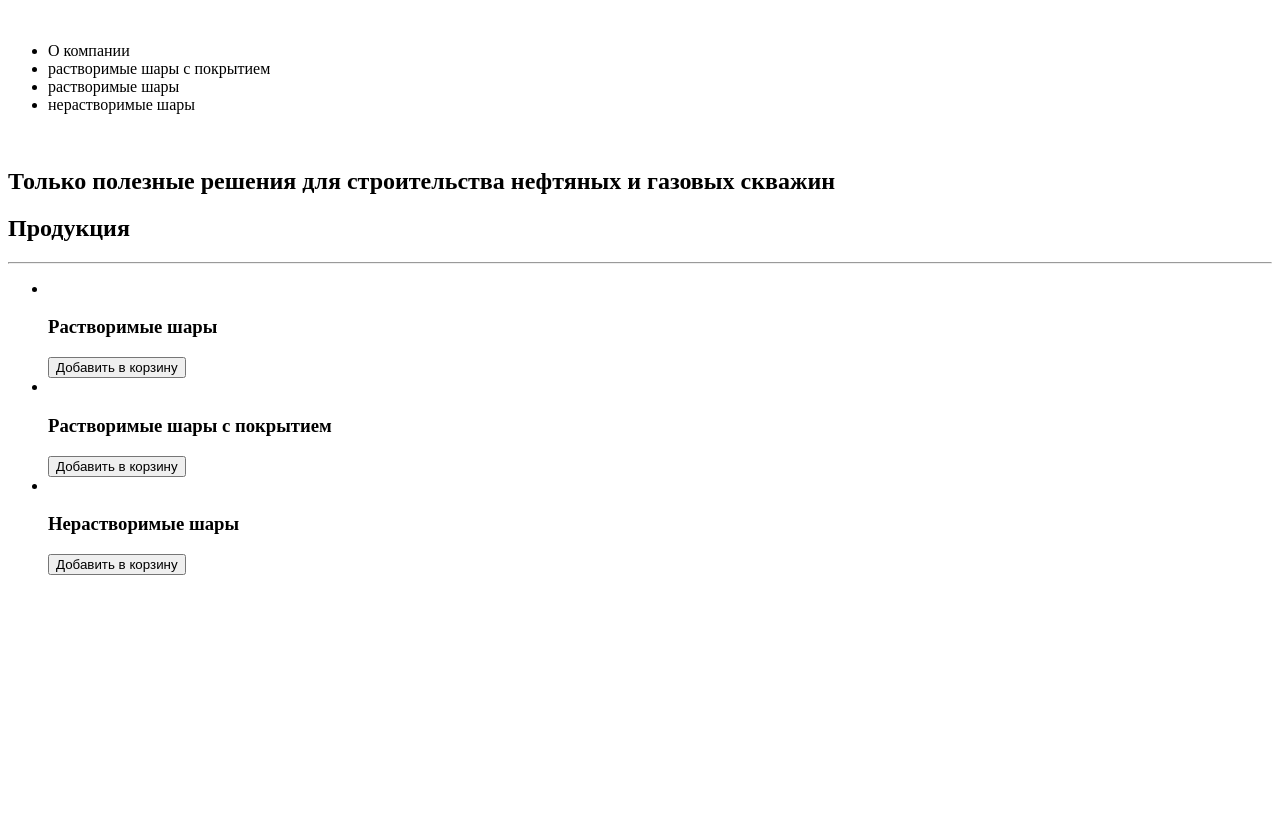
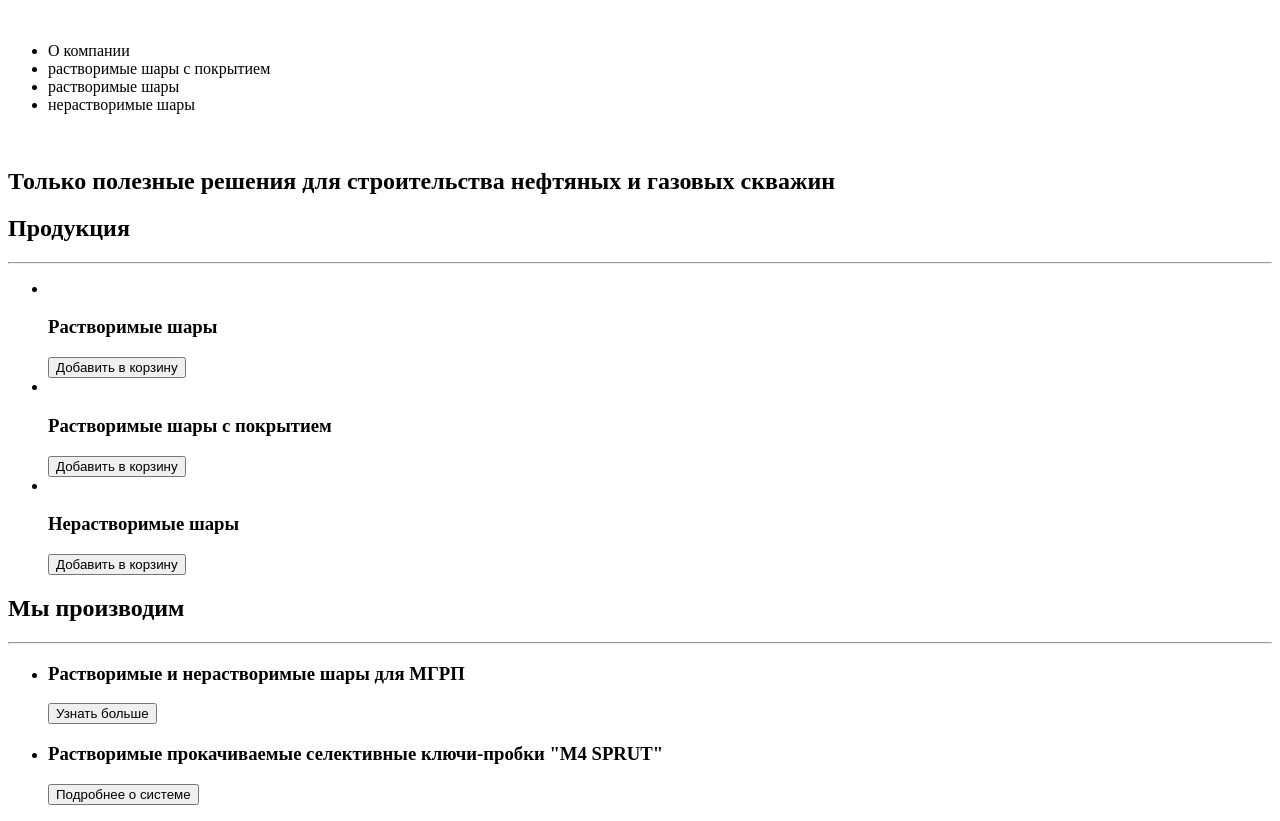
Before and after one commit to elen-purple/M14-Oil-Energy, a plain HTML site: page index.html in a window 1280 px wide. Before the commit the page ends 800 px from the top, so only its background shows below. Drawn offline with Linux system fonts and the light colour scheme.

Commit message:
makes we make section with classes

```diff
--- a/index.html
+++ b/index.html
@@ -56,6 +56,25 @@
           </li>
         </ul>
       </section>
+      <!-- we make section -->
+      <section class="we-make-section">
+        <h2 class="we-make-section-title">Мы производим</h2>
+        <hr class="we-make-section-line" />
+        <ul class="we-make-list">
+          <li class="we-make-item">
+            <h3 class="we-make-item-title">
+              Растворимые и нерастворимые шары для МГРП
+            </h3>
+            <button class="we-make-item-button">Узнать больше</button>
+          </li>
+          <li class="we-make-item">
+            <h3 class="we-make-item-title">
+              Растворимые прокачиваемые селективные ключи-пробки "М4 SPRUT"
+            </h3>
+            <button class="we-make-item-button">Подробнее о системе</button>
+          </li>
+        </ul>
+      </section>
     </main>
   </body>
 </html>
```
